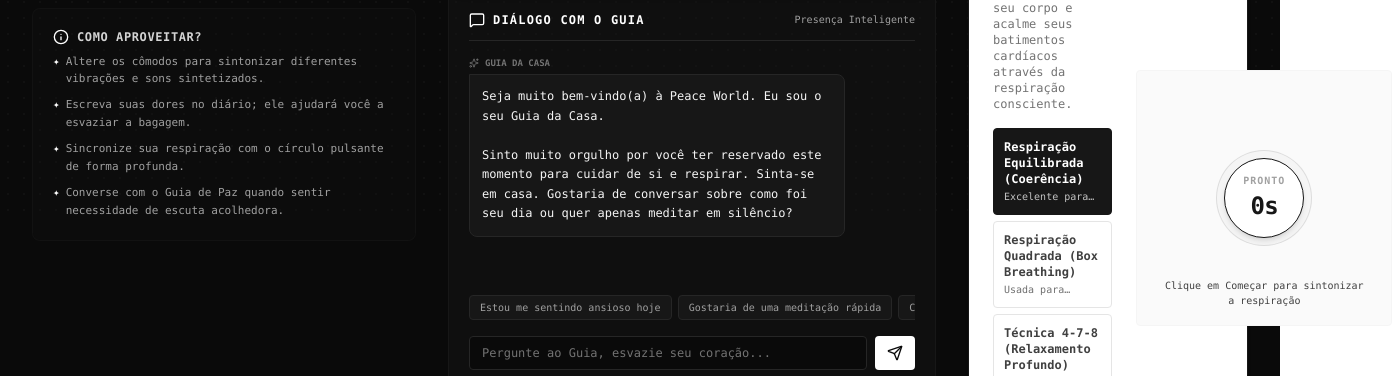
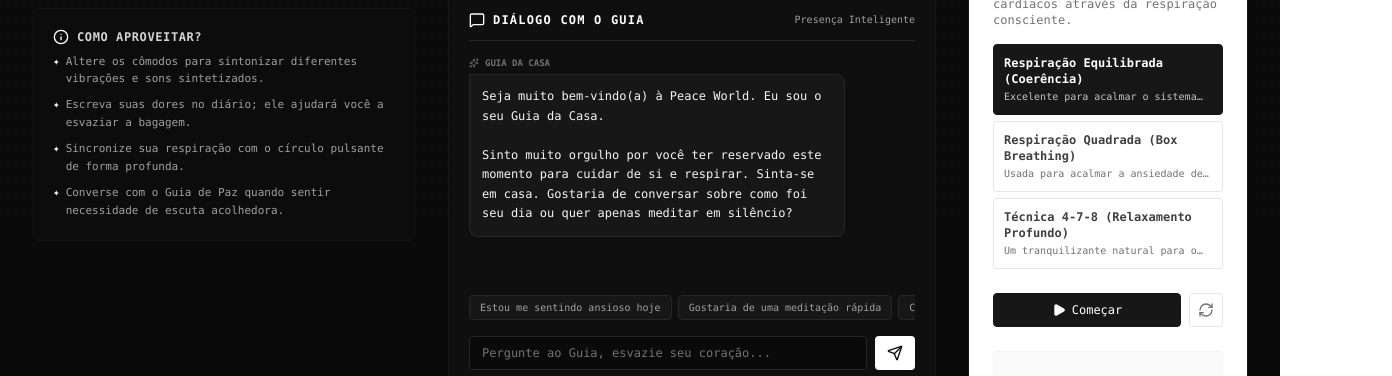
Before and after one commit to peaceworld-dev/peace-world, a React (Vite) app: page / in a window 1280 px wide. Shown: the part 582-958 px from the top of the page, 1392 px wide, since content can reach past the window. Built offline with nearby package versions, Linux system fonts and the light colour scheme; no server answers.

Commit message:
Update BreathingExercise.tsx

```diff
--- a/src/components/BreathingExercise.tsx
+++ b/src/components/BreathingExercise.tsx
@@ -128,7 +128,7 @@
   };
 
   return (
-    <div id="breathing-panel" className="bg-white border border-neutral-900 rounded-lg p-6 shadow-sm font-mono text-neutral-900 transition-all flex flex-col md:flex-row gap-6 items-center">
+    <div id="breathing-panel" className="bg-white border border-neutral-900 rounded-lg p-6 shadow-sm font-mono text-neutral-900 transition-all flex flex-col gap-6 items-center overflow-hidden">
       <div className="flex-1 w-full">
         <div className="flex items-center gap-2 mb-2">
           <Wind className="w-5 h-5 text-neutral-900" />
@@ -201,7 +201,7 @@
         )}
       </div>
 
-      <div className="w-full md:w-64 h-64 border border-neutral-100 bg-neutral-50 rounded flex flex-col items-center justify-center relative overflow-hidden shrink-0">
+      <div className="w-full max-w-full h-64 border border-neutral-100 bg-neutral-50 rounded flex flex-col items-center justify-center relative overflow-hidden shrink-0 box-border">
         {/* Animated breathing circle */}
         <div className="absolute inset-0 flex items-center justify-center">
           <div
```
